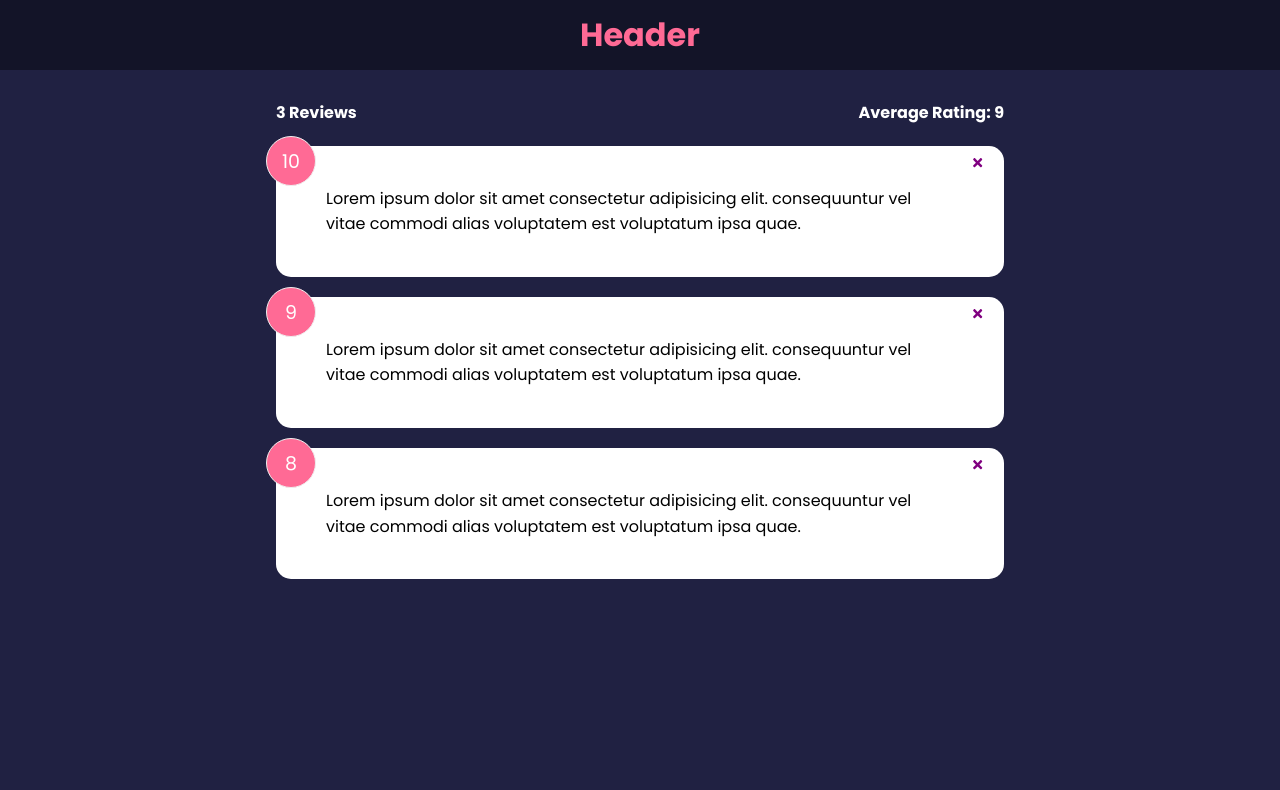
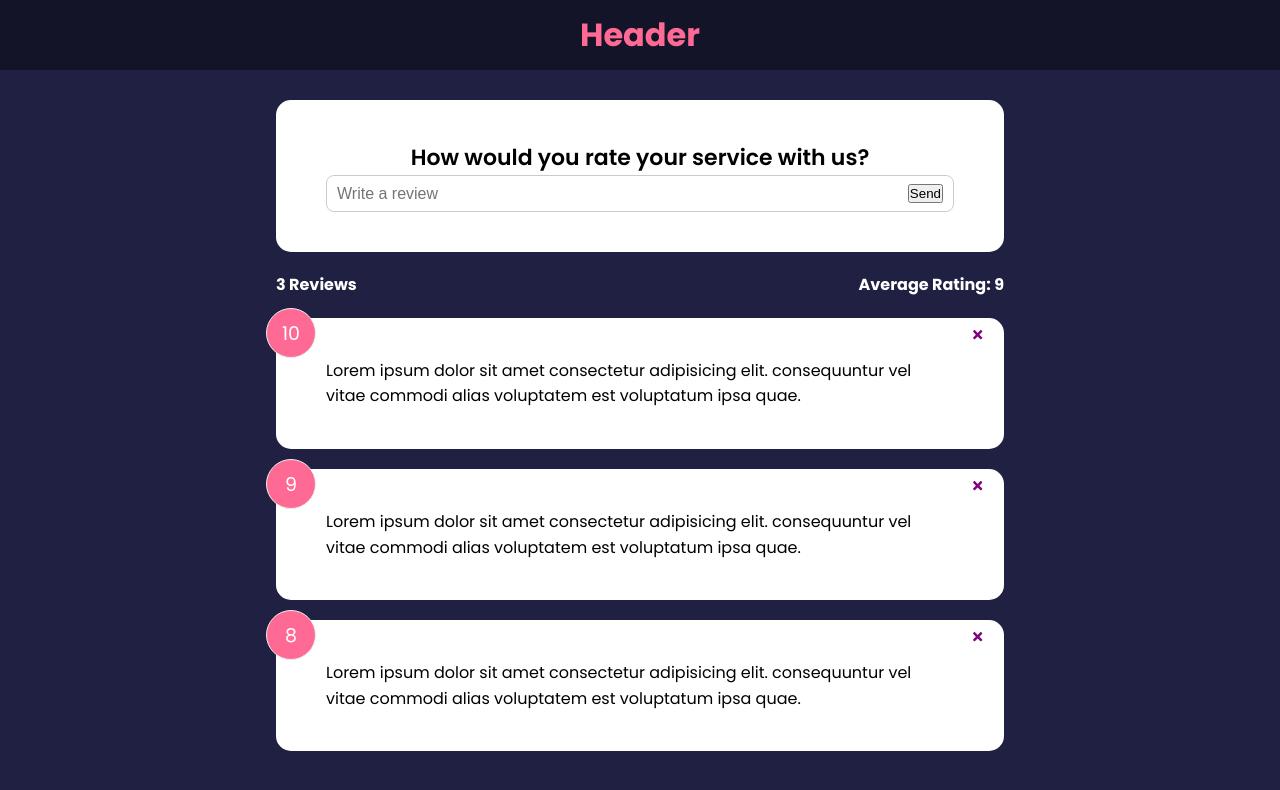
Before and after one commit to dpthegrey/miniature-tribble, a React (Create React App) app: page / in a window 1280 px wide. Shown: the top 790 px of the page. Built offline with nearby package versions, Linux system fonts and the light colour scheme.

Commit message:
Form Input & State

```diff
--- a/src/App.js
+++ b/src/App.js
@@ -2,6 +2,7 @@ import { useState } from "react";
 import Header from "./components/Header";
 import FeedbackList from "./components/FeedbackList";
 import FeedbackStats from "./components/FeedbackStats";
+import FeedbackForm from "./components/FeedbackForm";
 import FeedbackData from "./data/FeedbackData";
 
 function App() {
@@ -17,6 +18,7 @@ function App() {
     <>
       <Header />
       <div className="container">
+        <FeedbackForm />
         <FeedbackStats feedback={feedback} />
         <FeedbackList feedback={feedback} handleDelete={deleteFeedback} />
       </div>
--- /dev/null
+++ b/src/components/FeedbackForm.jsx
@@ -0,0 +1,30 @@
+import React, { useState } from "react";
+import Card from "./shared/Card";
+
+const FeedbackForm = () => {
+  const [text, setText] = useState("");
+
+  const handleTextChange = (e) => {
+    setText(e.target.value);
+  };
+
+  return (
+    <Card title="Feedback">
+      <form>
+        <h2>How would you rate your service with us?</h2>
+        {/* @todo - rating select component */}
+        <div className="input-group">
+          <input
+            onChange={handleTextChange}
+            type="text"
+            placeholder="Write a review"
+            value={text}
+          />
+          <button type="submit">Send</button>
+        </div>
+      </form>
+    </Card>
+  );
+};
+
+export default FeedbackForm;
```
